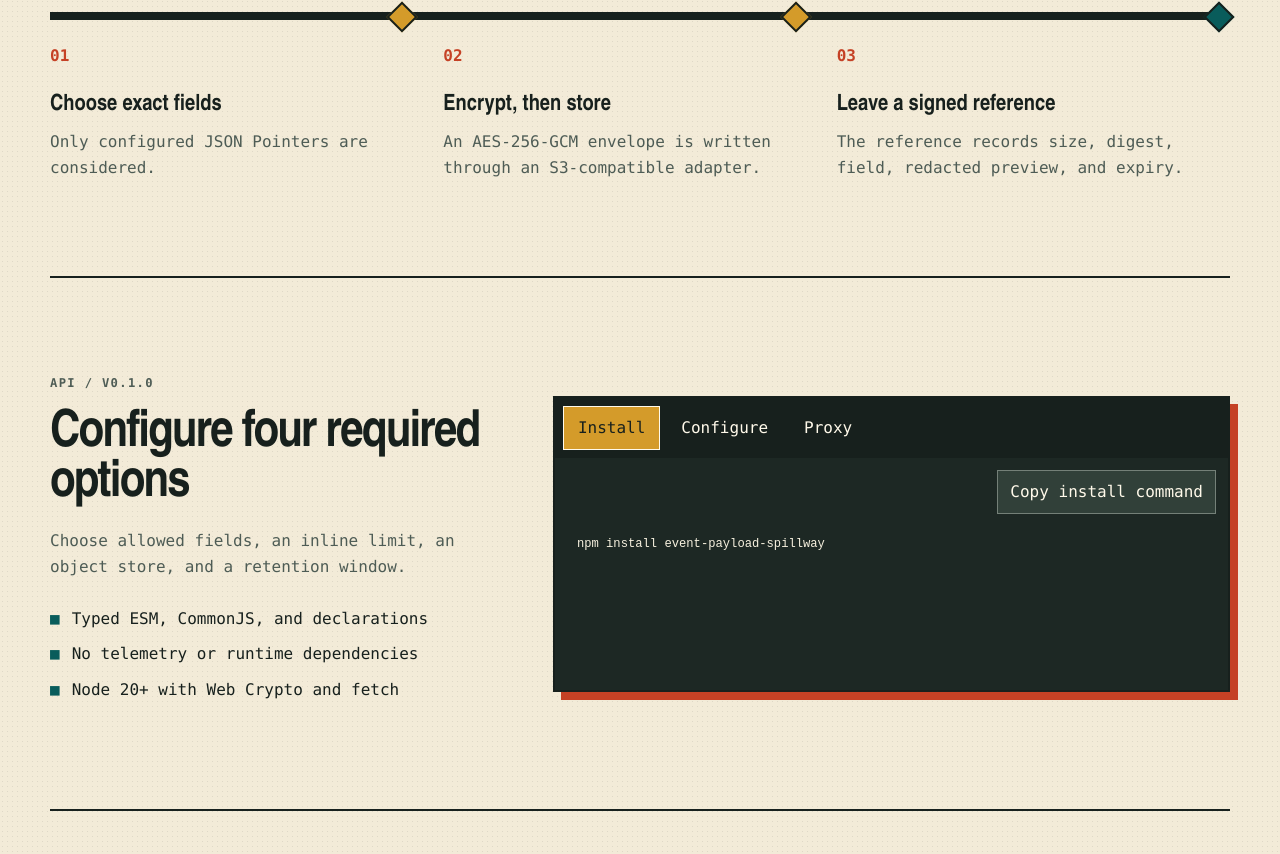
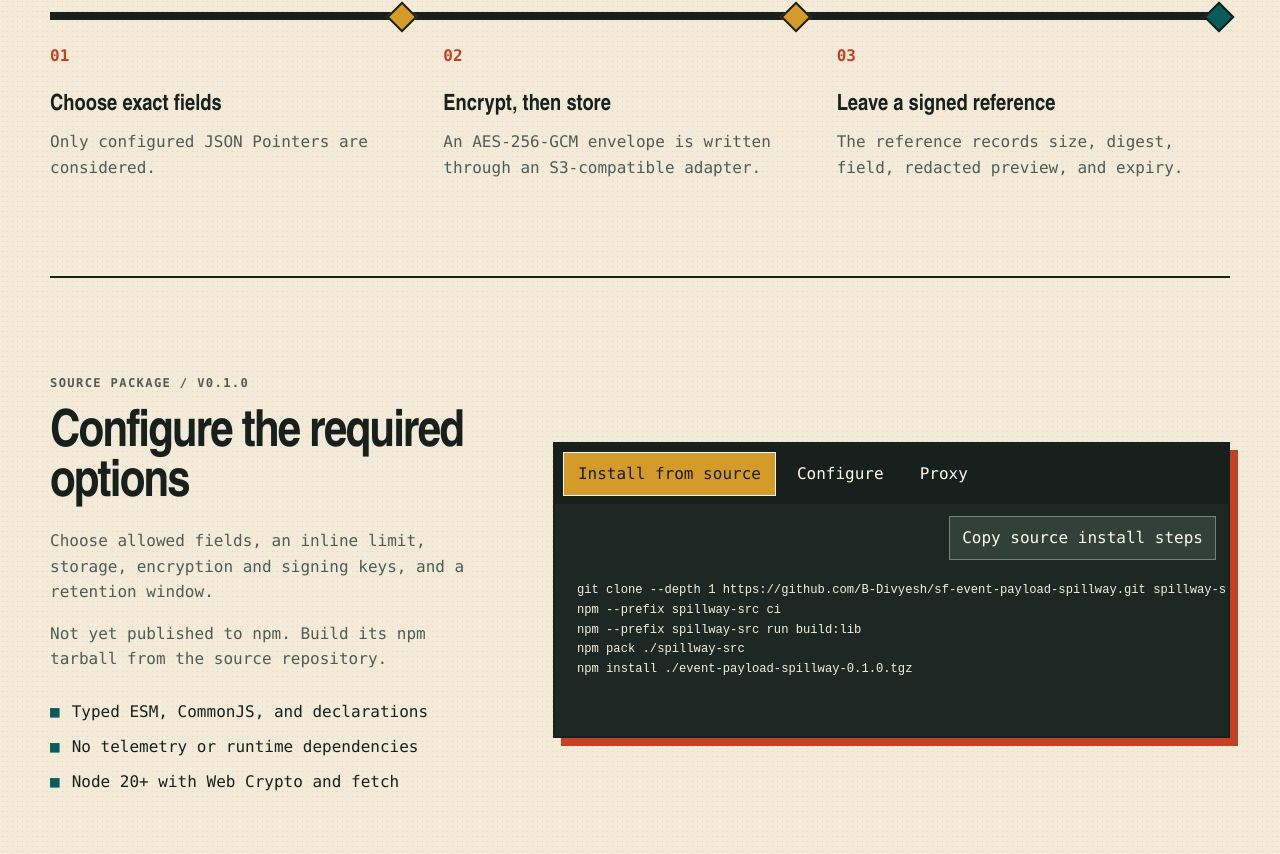
Before and after one commit to B-Divyesh/sf-event-payload-spillway, a website built with Vite: page site/index.html in a window 1280 px wide. Shown: the part 1941-2795 px from the top of the page. Built offline with nearby package versions, Linux system fonts and the light colour scheme.

Commit message:
fix: make package installation claims honest

```diff
--- a/site/index.html
+++ b/site/index.html
@@ -36,7 +36,7 @@
           <p class="lede">For self-hosting developers whose webhook or automation events sometimes carry large base64, media, or JSON values. This is an npm library.</p>
           <div class="hero-actions">
             <a class="button primary" id="try-demo" href="/demo">Try it with sample data <span aria-hidden="true">→</span></a>
-            <button class="button secondary copy-install" type="button" data-copy="npm install event-payload-spillway">Copy install command</button>
+            <a class="button secondary copy-install" href="#install">Install from source</a>
           </div>
           <p class="action-note">Opens a seeded sample with the spill result already shown.</p>
           <ul class="proof-list" aria-label="Product properties">
@@ -122,9 +122,10 @@
 
       <section class="code-section section" id="install" aria-labelledby="install-title">
         <div class="code-copy">
-          <p class="eyebrow">API / v0.1.0</p>
-          <h2 id="install-title">Configure four required options</h2>
-          <p>Choose allowed fields, an inline limit, an object store, and a retention window.</p>
+          <p class="eyebrow">Source package / v0.1.0</p>
+          <h2 id="install-title">Configure the required options</h2>
+          <p>Choose allowed fields, an inline limit, storage, encryption and signing keys, and a retention window.</p>
+          <p>Not yet published to npm. Build its npm tarball from the source repository.</p>
           <ul class="check-list">
             <li>Typed ESM, CommonJS, and declarations</li>
             <li>No telemetry or runtime dependencies</li>
@@ -133,11 +134,15 @@
         </div>
         <div class="code-panel">
           <div class="code-tabs" role="tablist" aria-label="Code samples">
-            <button role="tab" aria-selected="true" aria-controls="code-install" id="tab-install" type="button">Install</button>
+            <button role="tab" aria-selected="true" aria-controls="code-install" id="tab-install" type="button">Install from source</button>
             <button role="tab" aria-selected="false" aria-controls="code-config" id="tab-config" type="button" tabindex="-1">Configure</button>
             <button role="tab" aria-selected="false" aria-controls="code-proxy" id="tab-proxy" type="button" tabindex="-1">Proxy</button>
           </div>
-          <div class="code-block" id="code-install" role="tabpanel" aria-labelledby="tab-install"><button class="copy-code" type="button" data-copy="npm install event-payload-spillway">Copy install command</button><pre><code>npm install event-payload-spillway</code></pre></div>
+          <div class="code-block" id="code-install" role="tabpanel" aria-labelledby="tab-install"><button class="copy-code" type="button" data-copy-target="source-install-code">Copy source install steps</button><pre tabindex="0" aria-label="Source install steps"><code id="source-install-code">git clone --depth 1 https://github.com/B-Divyesh/sf-event-payload-spillway.git spillway-src
+npm --prefix spillway-src ci
+npm --prefix spillway-src run build:lib
+npm pack ./spillway-src
+npm install ./event-payload-spillway-0.1.0.tgz</code></pre></div>
           <div class="code-block" id="code-config" role="tabpanel" aria-labelledby="tab-config" hidden><button class="copy-code" type="button" data-copy-target="config-code">Copy configuration</button><pre><code id="config-code">const spillway = new Spillway({
   allowlist: ["/result/attachment"],
   maxInlineBytes: 32_000,
@@ -173,7 +178,7 @@
       <section class="final-cta section" aria-labelledby="cta-title">
         <p class="eyebrow">npm library</p>
         <h2 id="cta-title">Keep large values out of database rows</h2>
-        <div><button class="button primary copy-install" type="button" data-copy="npm install event-payload-spillway">Copy install command</button><a class="button secondary" href="https://github.com/B-Divyesh/sf-event-payload-spillway" rel="external">Read the source <span class="external">(external)</span></a></div>
+        <div><a class="button primary" href="#install">Install from source</a><a class="button secondary" href="https://github.com/B-Divyesh/sf-event-payload-spillway" rel="external">Read the source <span class="external">(external)</span></a></div>
       </section>
     </main>
 
```
Also changed, not shown: site/terms/index.html (+1 -1 lines), test/package-claims.test.mjs (+19 -1 lines), .factory/catalog-description.txt, .factory/claims.json, .factory/copy-audit.md, README.md.
